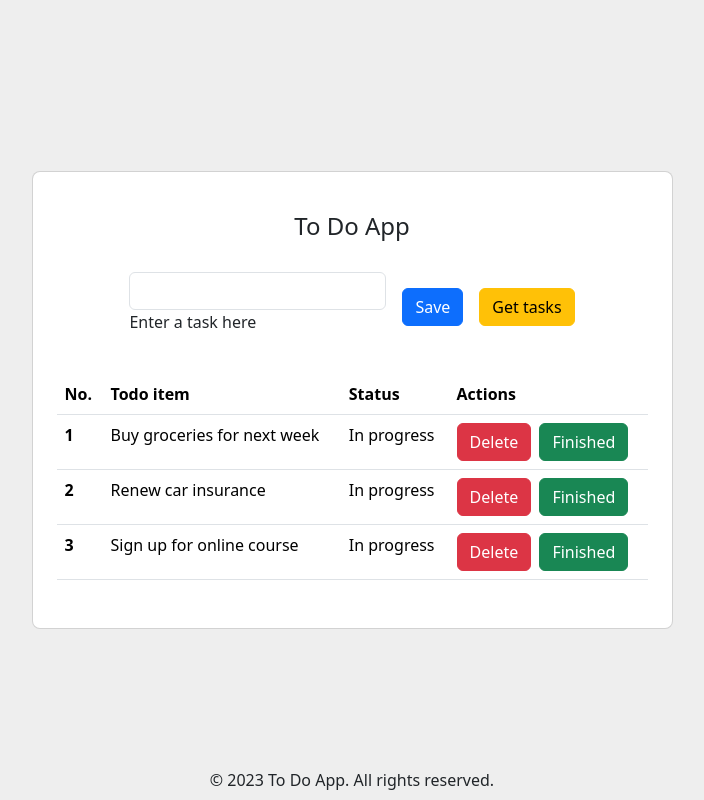
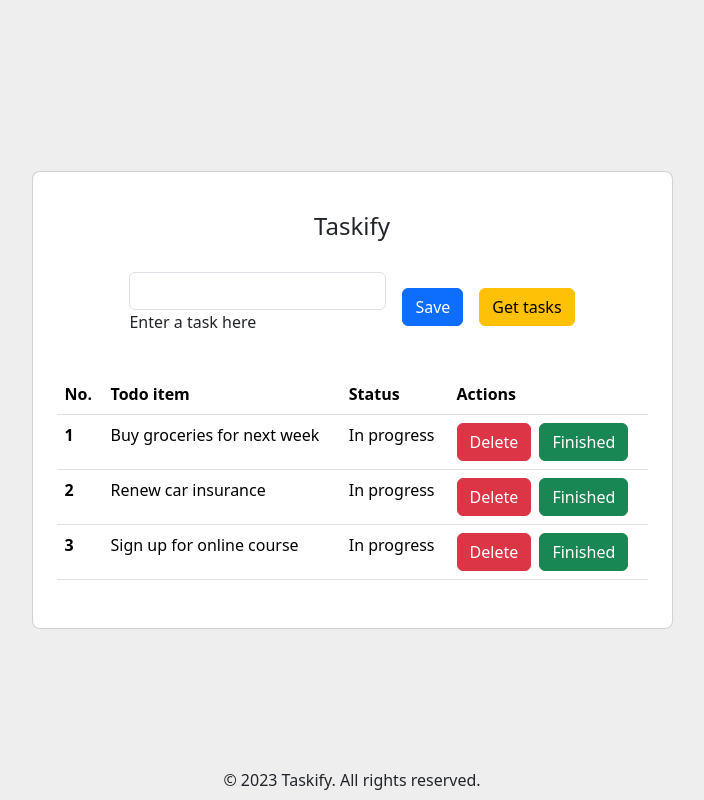
Before and after one commit to AlzyWelzy/TaskEase, a Django app: page / in a window 1280 px wide. Shown: the whole page, without its empty margins (288-992 px from the left). Run offline with Django 4.2, Linux system fonts and the light colour scheme.

Commit message:
settings

```diff
--- a/app/templates/index.html
+++ b/app/templates/index.html
@@ -4,7 +4,7 @@
   <div class="col col-lg-9 col-xl-7">
     <div class="card rounded-3">
       <div class="card-body p-4">
-        <h4 class="text-center my-3 pb-3">To Do App</h4>
+        <h4 class="text-center my-3 pb-3">Taskify</h4>
 
         <form
           class="row row-cols-lg-auto g-3 justify-content-center align-items-center mb-4 pb-2"
@@ -75,7 +75,7 @@
   </div>
 </div>
 <footer class="container mt-3 text-center">
-  <p>&copy; 2023 To Do App. All rights reserved.</p>
+  <p>&copy; {{year}} Taskify. All rights reserved.</p>
 </footer>
 
 {% endblock %}
--- a/app/views.py
+++ b/app/views.py
@@ -1,7 +1,8 @@
 from django.shortcuts import render
+import datetime
 
 
 # Create your views here.
 def index(request):
-    context = {"title": "Taskify"}
+    context = {"title": "Taskify", "year": datetime.datetime.now().year}
     return render(request, "index.html", context)
```
